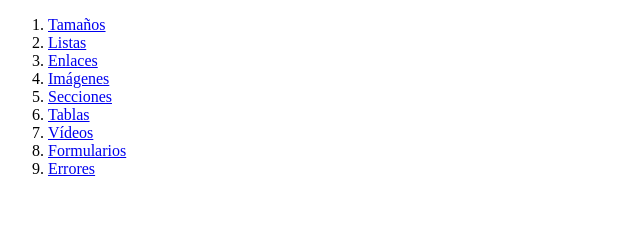
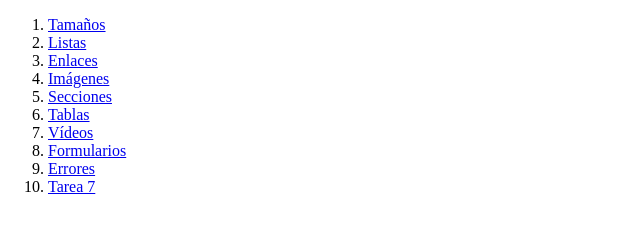
Before and after one commit to 1DAW-alejandgut302/alejandgut302.github.io, a plain HTML site: page index.html in a window 1280 px wide. Shown: the full height of the page, 0-640 px from the left. Drawn offline with Linux system fonts and the light colour scheme.

Commit message:
Add files via upload

```diff
--- a/index.html
+++ b/index.html
@@ -15,6 +15,7 @@
             <li><a href="7videos.html">Vídeos</a></li>
             <li><a href="8formularios.html">Formularios</a></li>
             <li><a href="errores.html">Errores</a></li>
+            <li><a href="9html5.html">Tarea 7</a></li>
         </ol>
     </body>
 </html>
```
